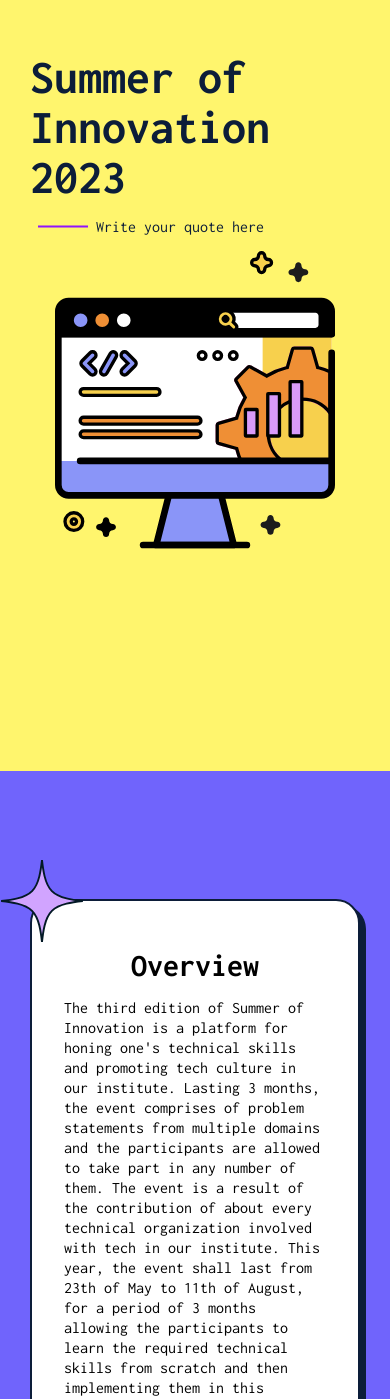
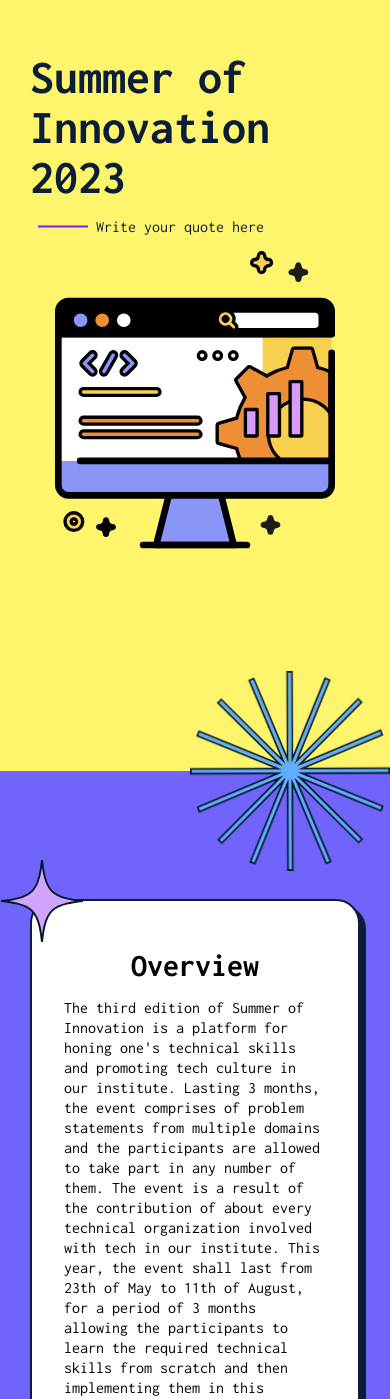
Before and after one commit to oss2019/SOI_2k23, a Next.js app: page / in a window 390 px wide. Shown: the part 169-1568 px from the top of the page. Built offline with nearby package versions, Linux system fonts and the light colour scheme.

Commit message:
now check if images are working

```diff
--- a/src/components/AppBar/AppBar.jsx
+++ b/src/components/AppBar/AppBar.jsx
@@ -40,9 +40,10 @@ export default function AppBar({ current }) {
             {/* <h1>SOI</h1> */}
             <Image
               src="/SOI-logo.png"
-              width={80}
+              width={70}
               height={50}
               alt="Picture of the author"
+              priority
             />
           </div>
           <div className={styles.optionsWrapper}>
--- a/src/components/AppBar/AppBar.module.css
+++ b/src/components/AppBar/AppBar.module.css
@@ -5,6 +5,7 @@
    display: flex;
    color:var(--text-black);
    align-items: center;
+   justify-content: center;
    position: fixed;
    top:0;
    background-color: var(--text-white);
@@ -16,7 +17,6 @@
    display: flex;
    width:100%;
    max-width: 1600px;
-   margin:auto auto;
    padding:0rem 4rem;
    align-items: center;
    justify-content: space-between;
@@ -229,7 +229,8 @@
     height: 5rem;
   }
   .navBarMain{
-     padding:0 0.5rem;
+    padding:0 0.5rem;
+
    }
 
    .hamBurgerWrapper{
--- a/src/components/Events/Events.jsx
+++ b/src/components/Events/Events.jsx
@@ -8,6 +8,7 @@ import EventsData from "./data";
 
 export default function Events() {
   const SunRef = useRef()
+
   GSAP.registerPlugin(ScrollTrigger)
   useEffect(() => {
     const Sun = SunRef.current
@@ -25,13 +26,15 @@ export default function Events() {
     })
   },[])
 
+
+
   return (
     <>
       <div id="eventsId#123" className={styles.eventsWrapper}>
       <div className={styles.eventSunWrapper} ref={SunRef}>
-        <Image src='/Events/events-sun-1.svg' fill />
+        <Image src='/Events/events-sun-1.svg' fill priority />
       </div>
-        <div className={`${styles.eventsMain} page-wrapper`}>
+      <div className={`${styles.eventsMain} page-wrapper`}>
           <div className={styles.eventsHeading}>
             <div className={styles.text_block}>
               <h2>Events</h2>
--- a/src/components/Events/Events.module.css
+++ b/src/components/Events/Events.module.css
@@ -21,6 +21,8 @@
   left:20px;
 }
 
+
+
 .text_block{
   display: inline-block;
   font-size: 24px;
@@ -41,4 +43,6 @@
     top:-80px;
     left:-50px;
   }
+
+
 }
--- a/src/components/Footer/Footer.jsx
+++ b/src/components/Footer/Footer.jsx
@@ -20,7 +20,7 @@ const Footer = () => {
         <div className={classes.footerDiv}>
           <div className={classes.footerImageWrapper}>
             <a href="/">
-              <Image src="/Footer/oss_logo.png" fill />
+              <Image src="/Footer/oss_logo.png" fill priority />
             </a>
           </div>
           <div className={classes.footerLinksWrapper}>
--- a/src/components/Hero/Hero.jsx
+++ b/src/components/Hero/Hero.jsx
@@ -1,12 +1,35 @@
 import styles from "./Hero.module.css";
 import Image from "next/image";
+import { useRef, useEffect } from "react";
+import GSAP from 'gsap'
+import { ScrollTrigger } from 'gsap/dist/ScrollTrigger'
 
 export default function Hero() {
+
+  const wheelRef = useRef()
+
+  GSAP.registerPlugin(ScrollTrigger)
+  useEffect(() => {
+    const wheel = wheelRef.current
+    const timeLine = GSAP.timeline({
+      scrollTrigger:{
+        trigger:wheel,
+        start:'top bottom',
+        end:'bottom top',
+        scrub:1
+      }
+    })
+
+    timeLine.to(wheel, {
+      rotation:-30
+    })
+  },[])
+
   return (
     <>
       <div className={`${styles.heroWrapper}`} id="hero69">
         <div className={styles.heroBgContainer}>
-          <Image src="/hero/hero-bg.svg" fill objectFit="cover" />
+          <Image src="/hero/hero-bg.svg" priority fill style={{objectFit:"cover"}}/>
         </div>
 
         <div className={`${styles.hero}`}>
@@ -19,16 +42,19 @@ export default function Hero() {
               </div>
             </div>
             <div className={styles.heroArtWrapper}>
-              <Image src="/hero/hero-art.svg" layout="fill" />
+              <Image src="/hero/hero-art.svg" fill priority />
             </div>
           </div>
         </div>
       </div >
       <div className={styles.aboutWrapper}>
+        <div className={styles.aboutWheelWrapper} ref={wheelRef}>
+          <Image src='/Events/Blue_Wheel_Spcok.svg' fill priority />
+        </div>
         <div className={`page-wrapper`}>
           <div className={styles.aboutMain}>
             <div className={styles.aboutStyleStar}>
-              <Image src="/hero/style-star.svg" layout="fill" />
+              <Image src="/hero/style-star.svg" fill priority />
             </div>
             <div className={styles.aboutTitle}>
               <h1>Overview</h1>
@@ -48,7 +74,7 @@ export default function Hero() {
           </div>
         </div>
         <div className={styles.aboutBgWrapper}>
-          <Image src='/hero/hero-bg-2.svg' fill objectFit="cover" />
+          <Image src='/hero/hero-bg-2.svg' fill style={{objectFit:"cover"}} priority />
         </div>
       </div>
     </>
--- a/src/components/Hero/Hero.module.css
+++ b/src/components/Hero/Hero.module.css
@@ -69,6 +69,14 @@
   padding:8rem 0;
 }
 
+.aboutWheelWrapper{
+  position:absolute;
+  width:200px;
+  height:200px;
+  top:-100px;
+  right:20px;
+}
+
 .aboutMain{
   position: relative;
   z-index:20;
@@ -138,6 +146,13 @@
     width:100%;
     max-height:400px;
   }
+  .aboutWheelWrapper{
+    position:absolute;
+    width:200px;
+    height:200px;
+    top:-100px;
+    right:0px;
+  }
 
 }
 
```
Also changed, not shown: src/components/Teams/Teams.jsx (+5 -4 lines), public/Events/Blue_Wheel_Spcok.svg (added).
